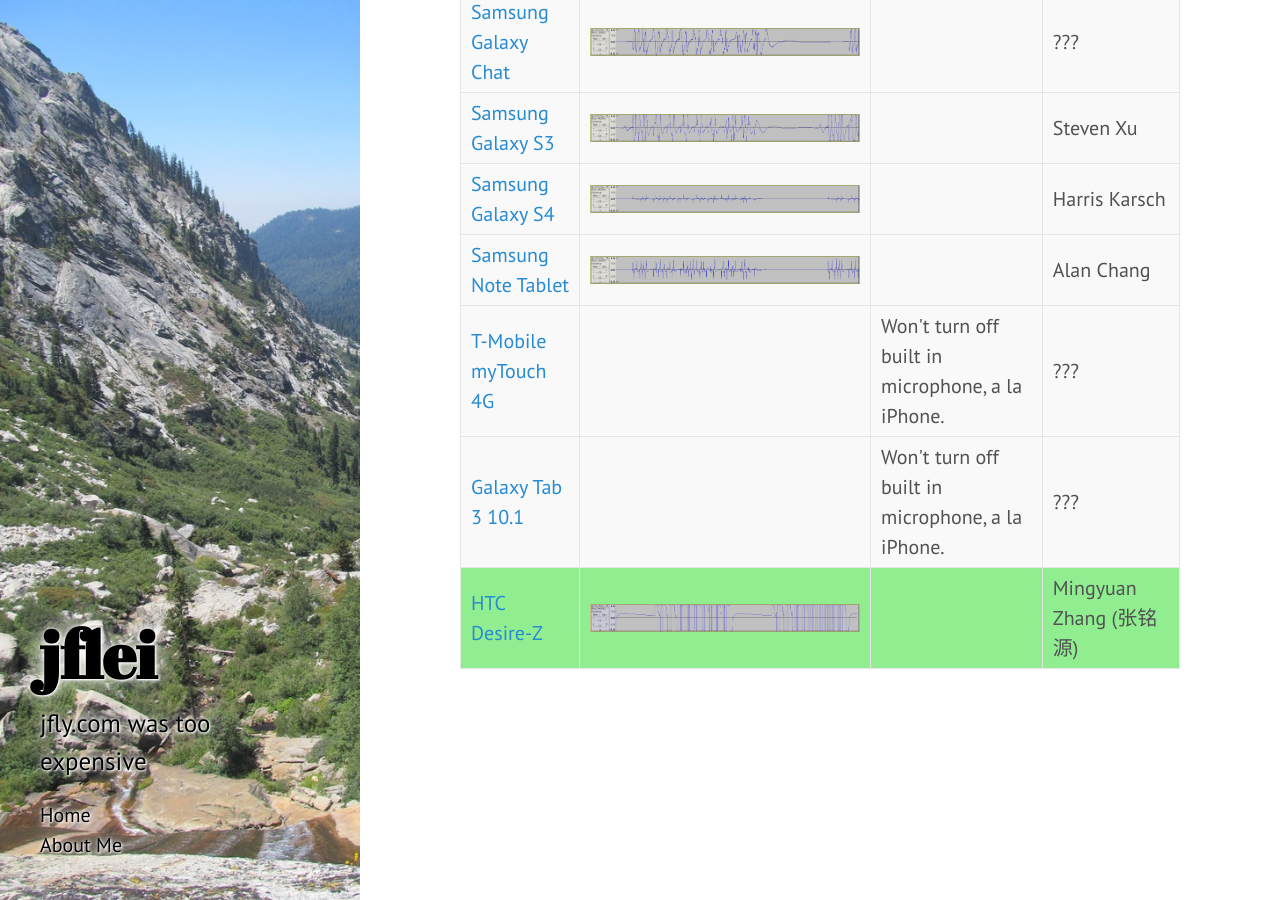
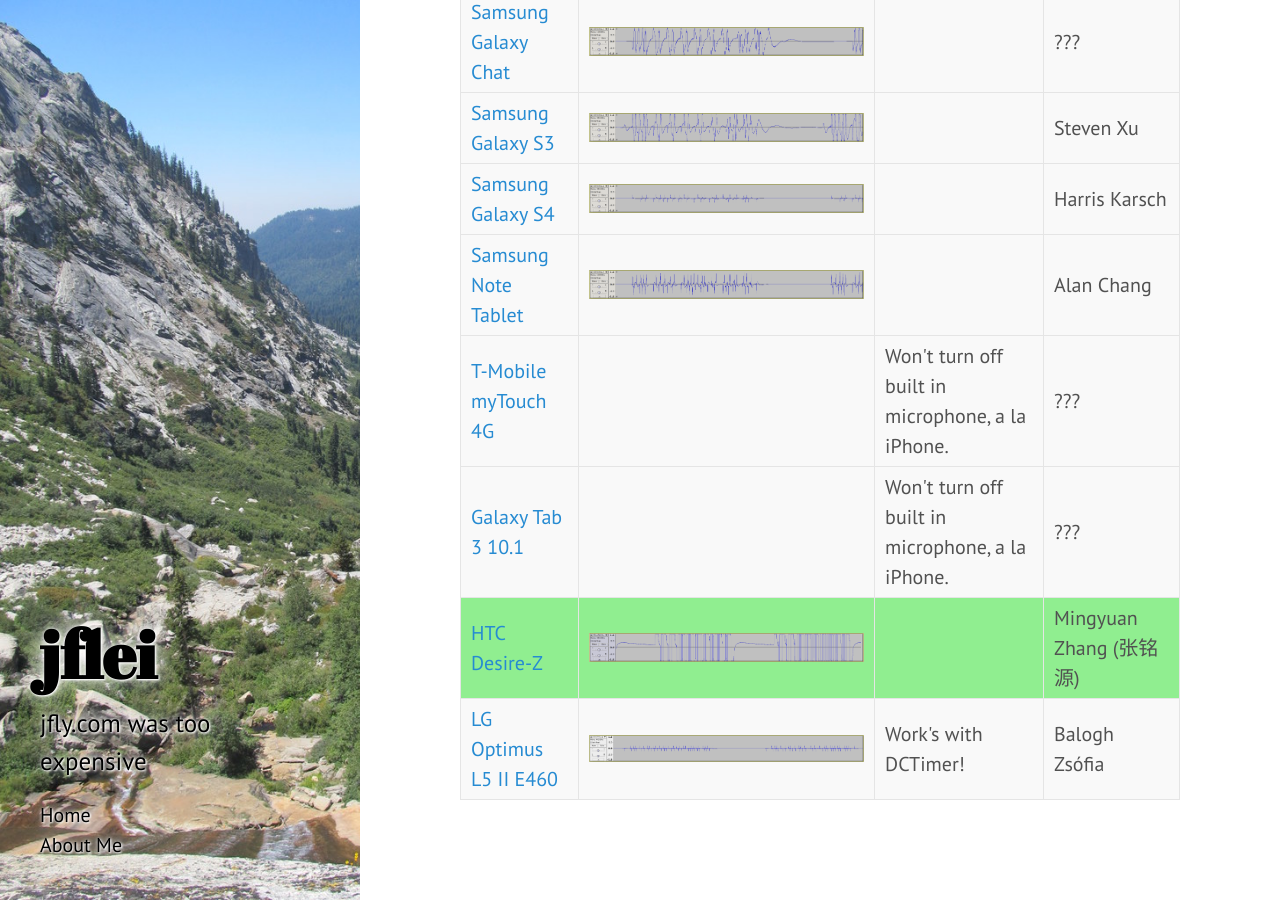
Before and after one commit to jfly/jfly.github.io, a Jekyll site: the page built from stackmat-phones.html, in a window 1280 px wide and 900 px high, scrolled down 1382 px. Built offline with Jekyll 4.4.1, drawn with Linux system fonts in a browser that asks for light colours.

Commit message:
Added lg e460, courtesy of Balogh Zsófia

```diff
--- a/_data/stackmat/phones.yml
+++ b/_data/stackmat/phones.yml
@@ -85,3 +85,9 @@
   url: http://www.gsmarena.com/htc_desire_z-3421.php
   owner: Mingyuan Zhang (张铭源)
   works: true
+
+- phone: LG Optimus L5 II E460
+  id: lg_e460
+  url: http://www.gsmarena.com/lg_optimus_l5_ii_e460-5293.php
+  owner: Balogh Zsófia
+  note: Work's with DCTimer!
```
Also changed, not shown: public/stackmat/lg_e460.png (added), 1 other file.
